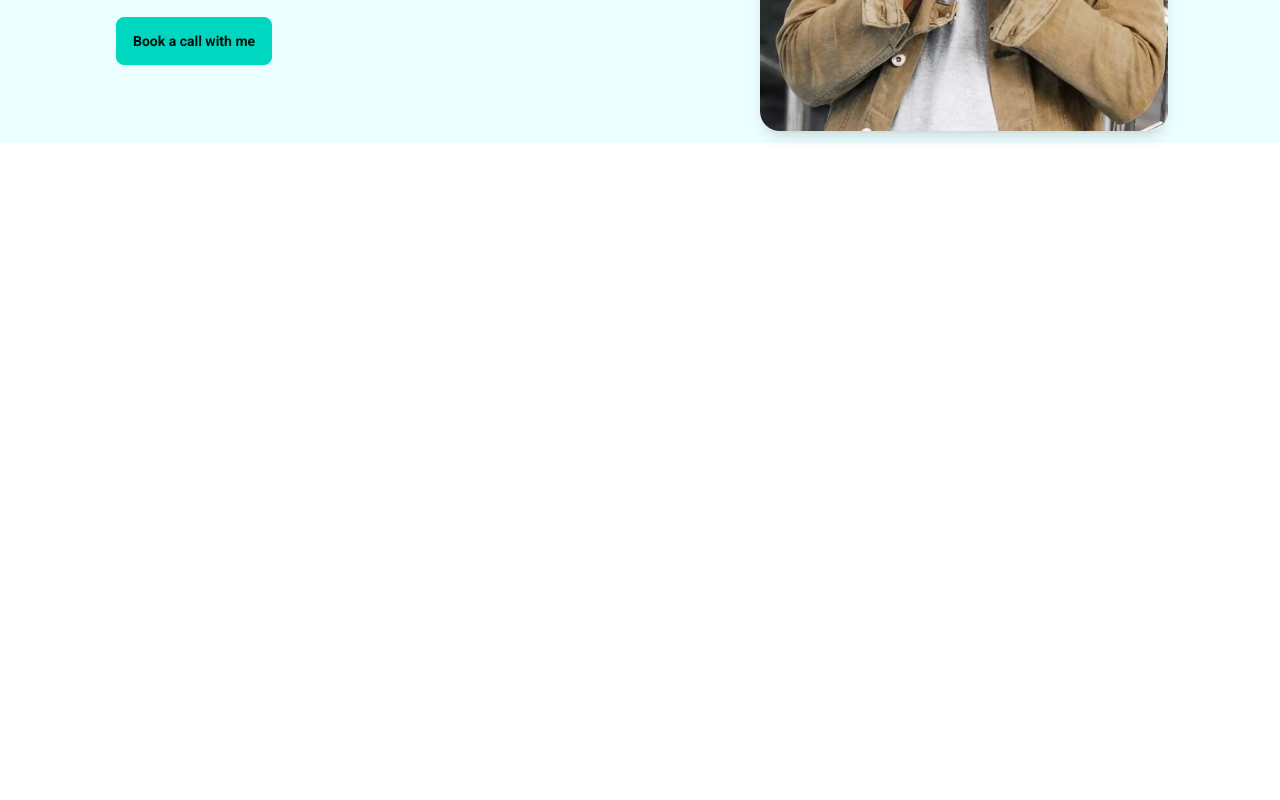
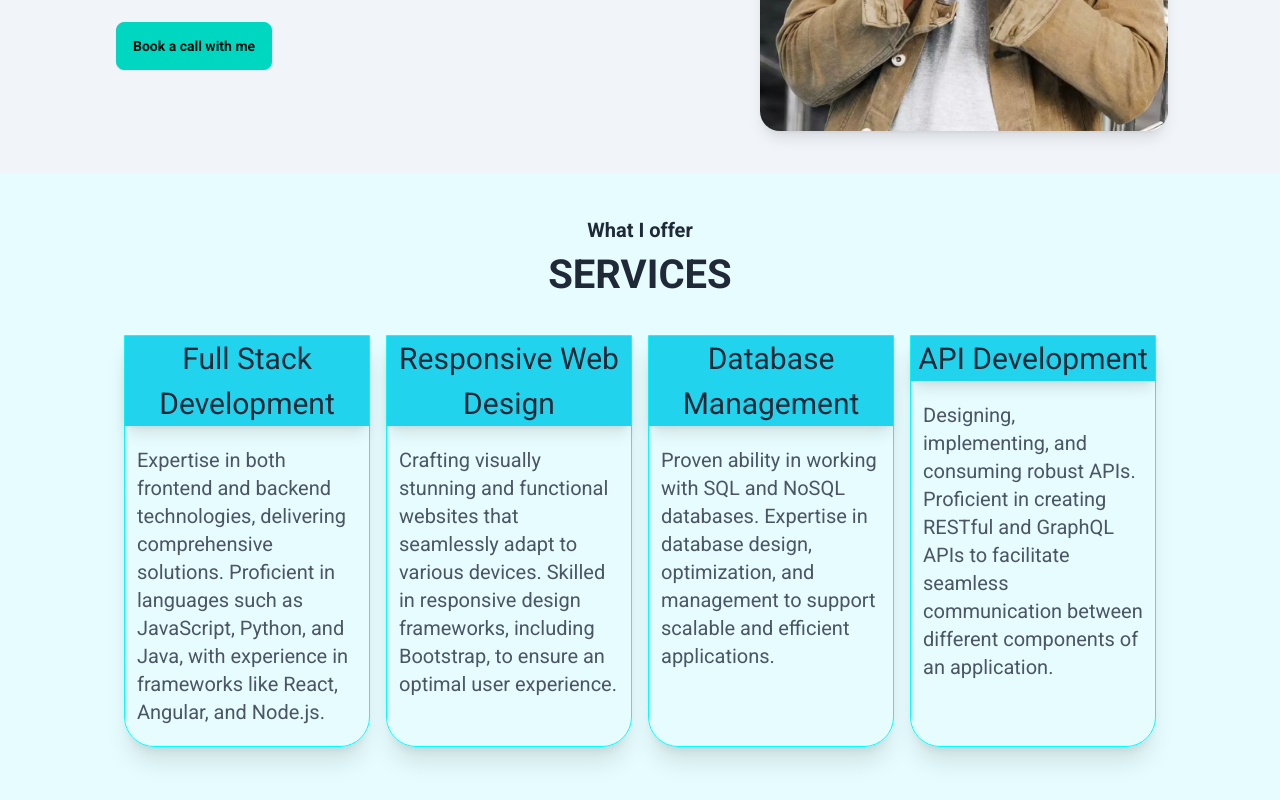
Before and after one commit to muodilo/portfolio_web, a React (Vite) app in the folder frontend/: page / in a window 1280 px wide. Shown: the part 496-1296 px from the top of the page. Before the commit the page ends 800 px from the top, so only its background shows below. Built offline with nearby package versions, Linux system fonts and the light colour scheme.

Commit message:
creating services cards

```diff
--- a/frontend/src/components/header/Header.jsx
+++ b/frontend/src/components/header/Header.jsx
@@ -2,12 +2,12 @@ import M3 from '../../assets/odilo3.jpg'
 
 const Header = () => {
   return (
-    <section className="px-0 md:px-[60px] lg:px-[100px] pt-[105px] bg-cyan-50">
+    <section className="px-0 md:px-[60px] lg:px-[100px] pt-[105px] bg-slate-100 pb-[30px]">
       <div className="grid lg:grid-cols-5 md:grid-cols-2 grid-cols-1 h-full">
         {/* left side of header */}
-        <div className="lg:col-span-3 md:col-span-1 p-4 flex flex-col  justify-center animate-in fade-in zoom-in duration-300">
+        <div className="lg:col-span-3 md:col-span-1 p-4 flex flex-col  justify-center animate-in slide-in-from-left duration-300">
           <h1 className="lg:text-[50px] md:text-[40px] text-[30px] font-bold mb-5">Full Stack Alchemist: Weaving Magic with Code</h1>
-          <p className="text-xl text-gray-500 mb-5">Hello, I'm Odilo Murindahabi, a dedicated Full Stack Developer with a knack for turning ideas into captivating digital experiences. Through a blend of frontend finesse and backend wizardry, I bring simplicity and elegance to complex projects. Let's collaborate and bring your vision to life through the art of code.</p>
+          <p className="text-xl text-gray-500 mb-[30px]">Hello, I'm Odilo Murindahabi, a dedicated Full Stack Developer with a knack for turning ideas into captivating digital experiences. Through a blend of frontend finesse and backend wizardry, I bring simplicity and elegance to complex projects. Let's collaborate and bring your vision to life through the art of code.</p>
           <div>
             <button className="btn btn-accent">Book a call with me</button>
 
--- /dev/null
+++ b/frontend/src/components/services/Services.jsx
@@ -0,0 +1,51 @@
+import './service.css'
+
+const Services = () => {
+  return (
+    <section className="px-0 md:px-[60px] lg:px-[100px] h-svh bg-cyan-100/50 pt-[30px]">
+      <div className="p-3">
+
+        <h1 className="text-center font-bold text-[20px]">What I offer</h1>
+        <h1 className="text-center font-bold text-[40px] mb-[30px]">SERVICES</h1>
+        <div className="grid lg:grid-cols-4 md:grid-cols-2 grid-cols-1 px-3 gap-4">
+          <div className="animate-in fade-in zoom-in duration-300 shadow-xl service__card ">
+            <div className="bg-cyan-400 shadow-lg">
+              <h1 className="text-center text-[30px]">Full Stack Development</h1>
+            </div>
+            <div>
+              <p className="text-gray-600 px-3 pt-5 pb-5 text-xl">Expertise in both frontend and backend technologies, delivering comprehensive solutions. Proficient in languages such as JavaScript, Python, and Java, with experience in frameworks like React, Angular, and Node.js.</p>
+            </div>
+          </div>
+          <div className="animate-in fade-in zoom-in duration-300 shadow-xl service__card ">
+            <div className="bg-cyan-400 shadow-lg">
+              <h1 className="text-center text-[30px]">Responsive Web Design</h1>
+            </div>
+            <div>
+              <p className="text-gray-600 px-3 pt-5 pb-5 text-xl">Crafting visually stunning and functional websites that seamlessly adapt to various devices. Skilled in responsive design frameworks, including Bootstrap, to ensure an optimal user experience.</p>
+            </div>
+          </div>
+          <div className="animate-in fade-in zoom-in duration-300 shadow-xl service__card ">
+            <div className="bg-cyan-400 shadow-lg">
+              <h1 className="text-center text-[30px]">Database Management</h1>
+            </div>
+            <div>
+              <p className="text-gray-600 px-3 pt-5 pb-5 text-xl">Proven ability in working with SQL and NoSQL databases. Expertise in database design, optimization, and management to support scalable and efficient applications.</p>
+            </div>
+          </div>
+          <div className="animate-in fade-in zoom-in duration-300 shadow-xl service__card ">
+            <div className="bg-cyan-400 shadow-lg">
+              <h1 className="text-center text-[30px]">API Development</h1>
+            </div>
+            <div>
+              <p className="text-gray-600 px-3 pt-5 pb-5 text-xl">Designing, implementing, and consuming robust APIs. Proficient in creating RESTful and GraphQL APIs to facilitate seamless communication between different components of an application.</p>
+            </div>
+          </div>
+
+
+        </div>
+      </div>
+    </section>
+  )
+}
+
+export default Services
--- /dev/null
+++ b/frontend/src/components/services/service.css
@@ -0,0 +1,5 @@
+.service__card{
+  border: 1px solid cyan;
+  border-bottom-left-radius: 30px;
+  border-bottom-right-radius: 30px;
+}
--- a/frontend/src/components/topNav/TopNav.jsx
+++ b/frontend/src/components/topNav/TopNav.jsx
@@ -3,7 +3,7 @@ import { RiMenu5Line } from "react-icons/ri";
 
 const TopNav = () => {
   return (
-    <div className="px-0 md:px-[60px] lg:px-[100px] shadow fixed left-0 right-0 bg-slate-100">
+    <div className="px-0 md:px-[60px] lg:px-[100px] shadow fixed left-0 right-0  bg-cyan-50">
       <div className="flex items-center min-h-[70px] justify-between w-full px-[10px] md:px-0">
         {/* brand */}
 
--- a/frontend/src/pages/layout/Layout.jsx
+++ b/frontend/src/pages/layout/Layout.jsx
@@ -1,9 +1,11 @@
 import Header from "../../components/header/Header"
+import Services from "../../components/services/Services"
 
 const Layout = () => {
   return (
     <div>
-      <Header/>
+      <Header />
+      <Services />
     </div>
   )
 }
```
